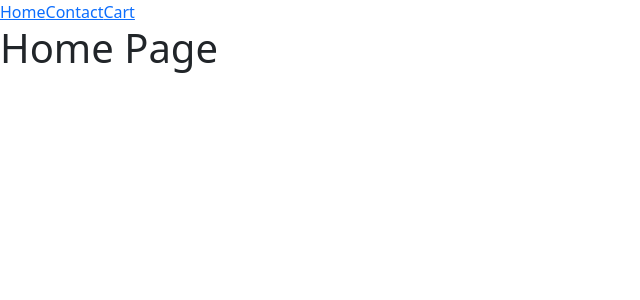
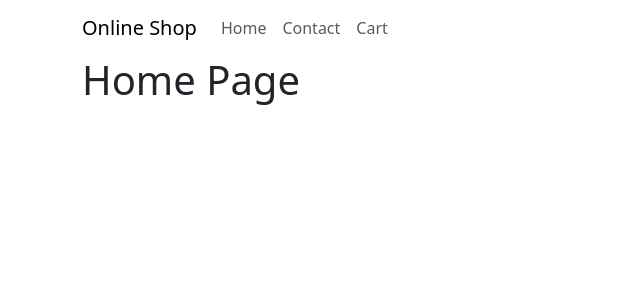
Before and after one commit to NoroffFEU/jsfw-2025-v1-javascript-frameworks-ca, a React (Create React App) app: page / in a window 1280 px wide. Shown: the top 300 px of the page, without its empty margins (0-640 px from the left). Built offline with nearby package versions, Linux system fonts and the light colour scheme.

Commit message:
add header file with unstyled elements and update App file with header

```diff
--- a/src/App.tsx
+++ b/src/App.tsx
@@ -1,4 +1,5 @@
-import { Routes, Route, Link } from "react-router-dom";
+import { Routes, Route } from "react-router-dom";
+import Header from "./components/Header";
 import Home from "./pages/Home";
 import ProductDetail from "./pages/ProductDetail";
 import Contact from "./pages/Contact";
@@ -7,13 +8,9 @@ import CheckoutSuccess from "./pages/CheckoutSuccess";
 
 const App = () => {
   return (
-    <div className="App">
-      <nav>
-        <Link to="/">Home</Link>
-        <Link to="/contact">Contact</Link>
-        <Link to="/cart">Cart</Link>
-      </nav>
-
+    <div className="d-flex flex-column min-vh-100">
+      <Header />
+      <main className="flex-grow-1 container">
         <Routes>
           <Route path="/" element={<Home />} />
           <Route path="/product/:id" element={<ProductDetail />} />
@@ -21,6 +18,7 @@ const App = () => {
           <Route path="/cart" element={<Cart />} />
           <Route path="/checkout-success" element={<CheckoutSuccess />} />
         </Routes>
+      </main>
     </div>
   );
 };
--- /dev/null
+++ b/src/components/Header.tsx
@@ -0,0 +1,30 @@
+import { Container, Nav, Navbar } from "react-bootstrap";
+import { Link } from "react-router-dom";
+
+const Header = () => {
+  return (
+    <Navbar>
+      <Container>
+        <Navbar.Brand as={Link} to="/">
+          Online Shop
+        </Navbar.Brand>
+        <Navbar.Toggle aria-controls="basic-navbar-nav" />
+        <Navbar.Collapse id="basic-navbar-nav">
+          <Nav>
+            <Nav.Link as={Link} to="/">
+              Home
+            </Nav.Link>
+            <Nav.Link as={Link} to="/contact">
+              Contact
+            </Nav.Link>
+            <Nav.Link as={Link} to="/cart">
+              Cart
+            </Nav.Link>
+          </Nav>
+        </Navbar.Collapse>
+      </Container>
+    </Navbar>
+  );
+};
+
+export default Header;
```
Also changed, not shown: src/components/Footer.tsx (added). Lines whose indentation alone changed are shown as unchanged.
